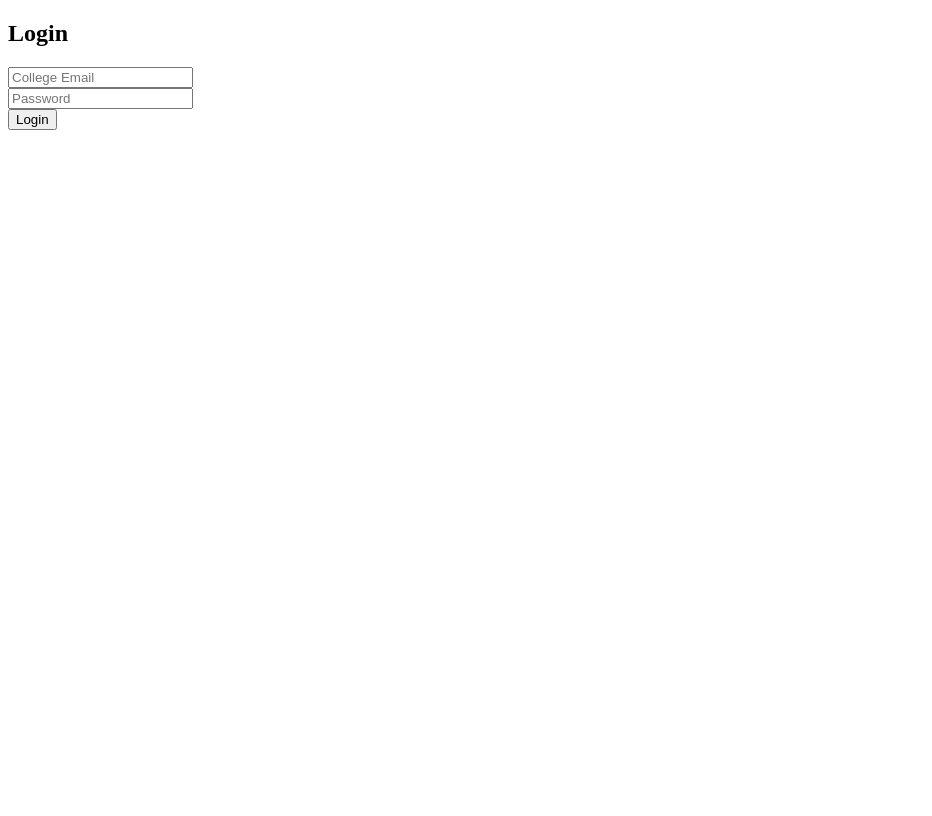
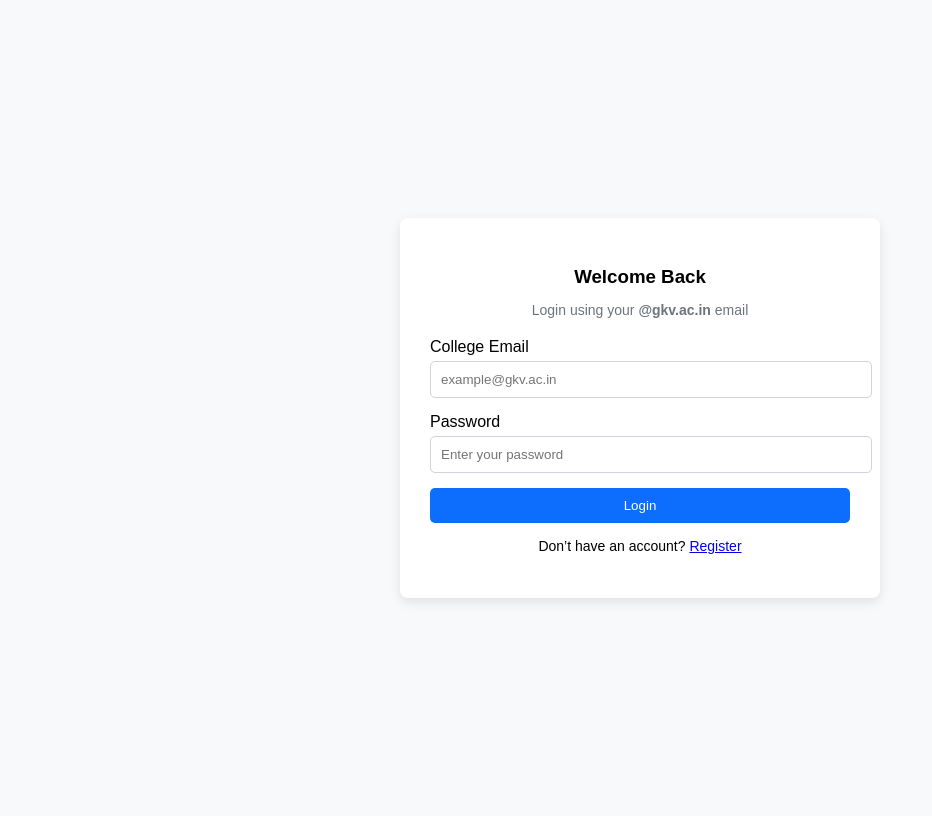
Before and after one commit to Aesthetic1541/campus-marketplace, a Flask app: page /login in a window 1280 px wide. Shown: the whole page, without its empty margins (0-932 px from the left). Before the commit the page ends 130 px from the top, so only its background shows below. Run offline with Flask 3, Linux system fonts and the light colour scheme.

Commit message:
Refactored login page to use separate login.css

```diff
--- /dev/null
+++ b/static/css/login.css
@@ -0,0 +1,91 @@
+/* ===================== */
+/* LOGIN / REGISTER CSS */
+/* ===================== */
+
+body.auth-page {
+    background-color: #f8f9fa;
+    min-height: 100vh;
+    display: flex;
+    align-items: center;
+    justify-content: center;
+    font-family: Arial, sans-serif;
+}
+
+/* Card container */
+.auth-card {
+    width: 100%;
+    max-width: 420px;
+    background: #ffffff;
+    padding: 30px;
+    border-radius: 8px;
+    box-shadow: 0 4px 12px rgba(0, 0, 0, 0.1);
+}
+
+/* Headings */
+.auth-card h3 {
+    text-align: center;
+    margin-bottom: 8px;
+}
+
+/* Subtitle */
+.auth-card .subtitle {
+    text-align: center;
+    font-size: 14px;
+    color: #6c757d;
+    margin-bottom: 20px;
+}
+
+/* Labels */
+.auth-card label {
+    font-weight: 500;
+    display: block;
+    margin-bottom: 5px;
+}
+
+/* Input fields */
+.auth-card input {
+    width: 100%;
+    padding: 10px;
+    margin-bottom: 15px;
+    border-radius: 5px;
+    border: 1px solid #ced4da;
+}
+
+/* Focus effect */
+.auth-card input:focus {
+    outline: none;
+    border-color: #0d6efd;
+}
+
+/* Button */
+.auth-card button {
+    width: 100%;
+    padding: 10px;
+    background-color: #0d6efd;
+    border: none;
+    color: white;
+    font-weight: 500;
+    border-radius: 5px;
+    cursor: pointer;
+}
+
+.auth-card button:hover {
+    background-color: #0b5ed7;
+}
+
+/* Footer */
+.auth-footer {
+    text-align: center;
+    margin-top: 15px;
+    font-size: 14px;
+}
+
+/* Flash message */
+.alert {
+    background-color: #fff3cd;
+    color: #856404;
+    padding: 10px;
+    border-radius: 5px;
+    margin-bottom: 15px;
+    text-align: center;
+}
--- a/templates/login.html
+++ b/templates/login.html
@@ -1,14 +1,46 @@
 <!DOCTYPE html>
-<html>
+<html lang="en">
 <head>
-    <title>Login</title>
+    <meta charset="UTF-8">
+    <title>Login | CampusMart</title>
+    <meta name="viewport" content="width=device-width, initial-scale=1.0">
+
+    <!-- Custom Login CSS -->
+    <link rel="stylesheet" href="{{ url_for('static', filename='css/login.css') }}">
 </head>
-<body>
-    <h2>Login</h2>
-    <form method="post">
-        <input type="email" name="email" placeholder="College Email" required><br>
-        <input type="password" name="password" placeholder="Password" required><br>
+
+<body class="auth-page">
+
+<div class="auth-card">
+    <h3>Welcome Back</h3>
+    <p class="subtitle">Login using your <b>@gkv.ac.in</b> email</p>
+
+    <!-- Flash Messages -->
+    {% with messages = get_flashed_messages() %}
+      {% if messages %}
+        <div class="alert">
+            {{ messages[0] }}
+        </div>
+      {% endif %}
+    {% endwith %}
+
+    <!-- Login Form -->
+    <form method="POST" action="/login">
+
+        <label>College Email</label>
+        <input type="email" name="email" placeholder="example@gkv.ac.in" required>
+
+        <label>Password</label>
+        <input type="password" name="password" placeholder="Enter your password" required>
+
         <button type="submit">Login</button>
     </form>
+
+    <p class="auth-footer">
+        Don’t have an account?
+        <a href="/register">Register</a>
+    </p>
+</div>
+
 </body>
 </html>
```
